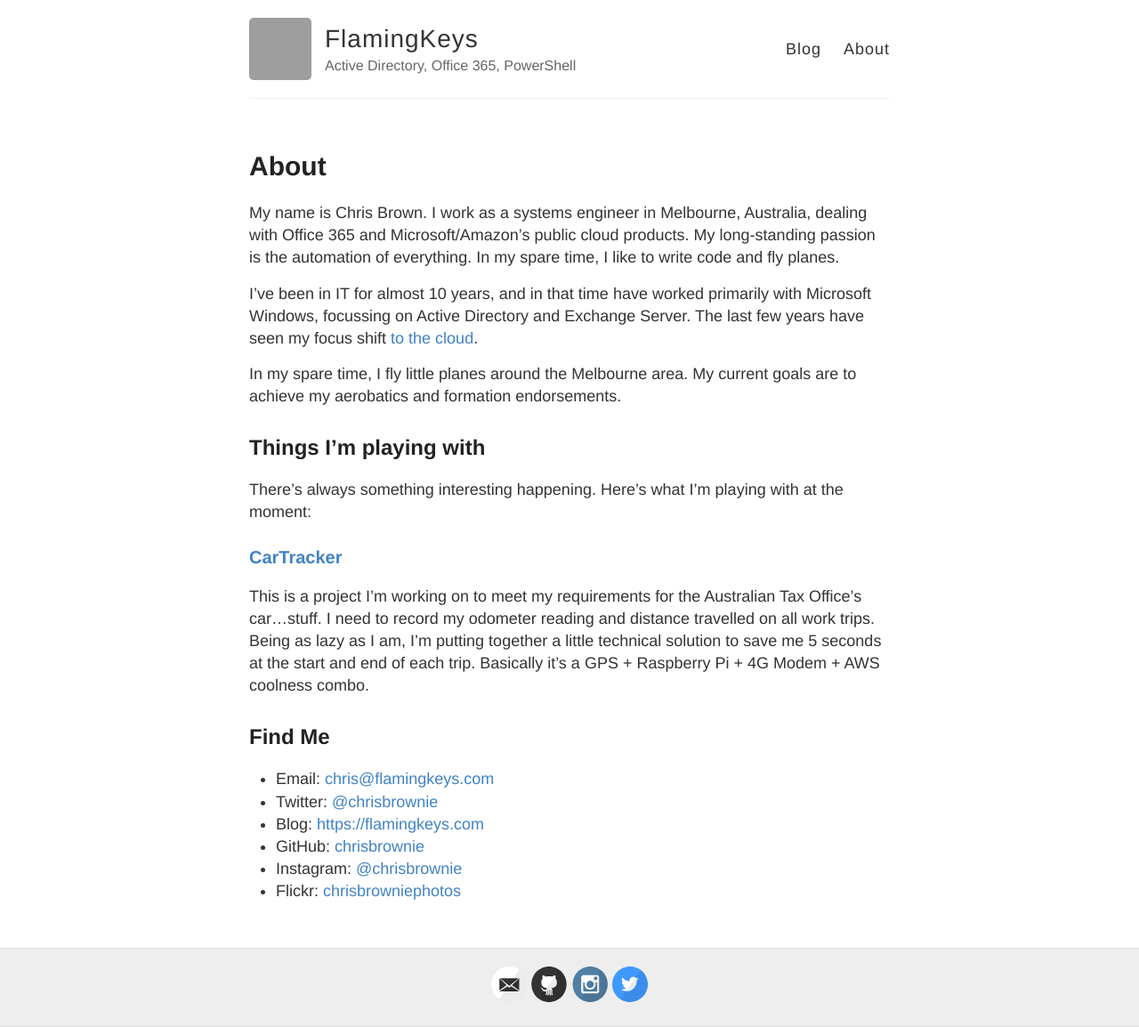
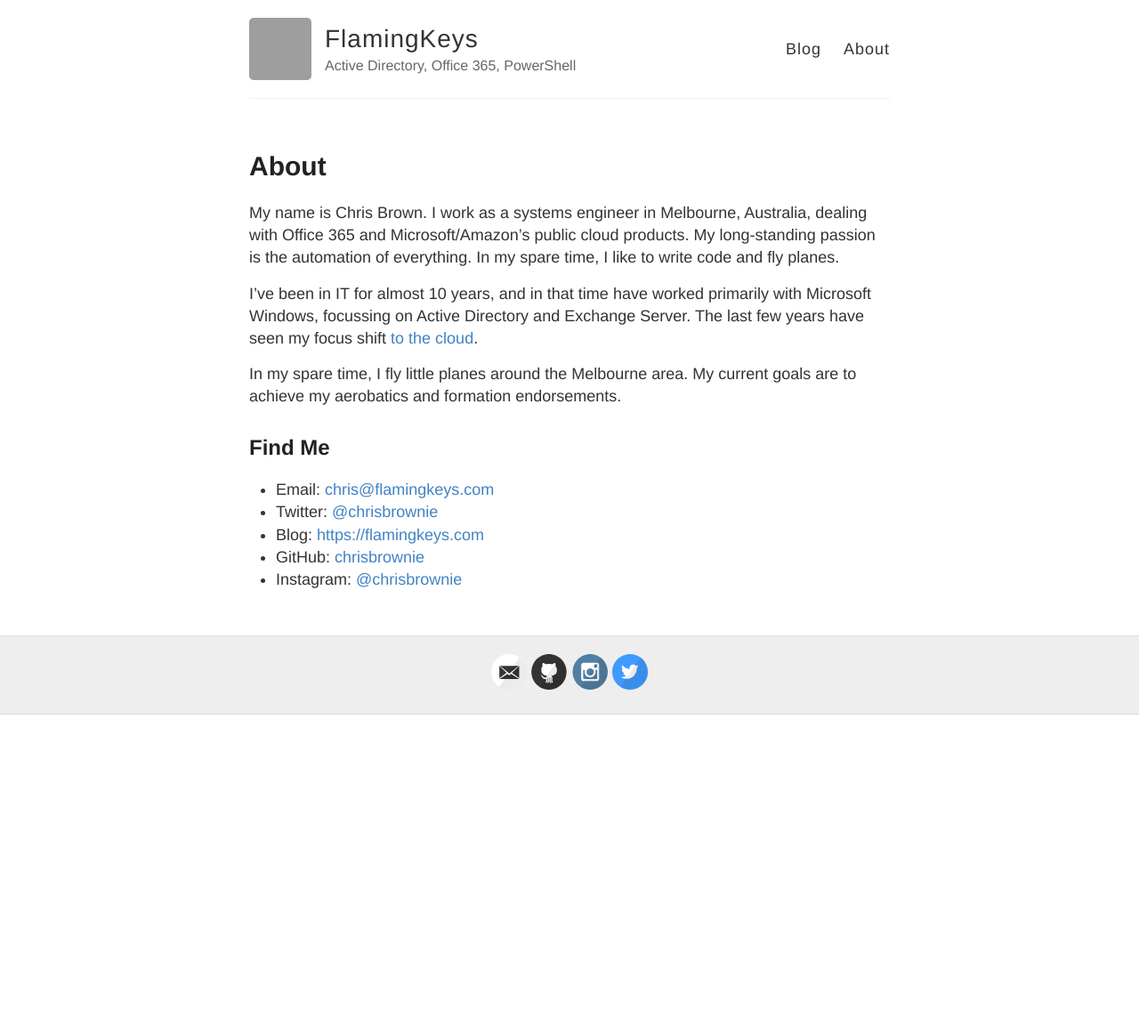
Before and after one commit to chrisbrownie/flamingkeys.com, a Jekyll site: the page built from about.md, in a window 1280 px wide. Shown: the whole page at 89% size. Built offline with Jekyll 4.4.1, drawn with Linux system fonts in a browser that asks for light colours; after the commit the page ends 900 px from its top, so only the background shows below that; grey boxes are pictures that could not be loaded.

```diff
--- a/about.md
+++ b/about.md
@@ -10,14 +10,6 @@
 
 In my spare time, I fly little planes around the Melbourne area. My current goals are to achieve my aerobatics and formation endorsements.
 
-## Things I'm playing with
-
-There's always something interesting happening. Here's what I'm playing with at the moment:
-
-### [CarTracker](https://github.com/chrisbrownie/cartracker)
-
-This is a project I'm working on to meet my requirements for  the Australian Tax Office's car...stuff. I need to record my odometer reading and distance travelled on all work trips. Being as lazy as I am, I'm putting together a little technical solution to save me 5 seconds at the start and end of each trip. Basically it's a GPS + Raspberry Pi + 4G Modem + AWS coolness combo.
-
 ## Find Me
 
 * Email: [{{ site.footer-links.email }}](mailto:{{ site.footer-links.email }})
@@ -25,4 +17,3 @@
 * Blog: [{{ site.footer-links.blog }}]({{ site.footer-links.blog }})
 * GitHub: [{{ site.footer-links.github }}](https://github.com/{{ site.footer-links.github }})
 * Instagram: [@{{ site.footer-links.instagram }}](https://instagram.com/{{ site.footer-links.instagram }})
-* Flickr: [chrisbrowniephotos](https://www.flickr.com/photos/cjbrownie/)
```
Also changed, not shown: now.md (added, +17 -0 lines).
